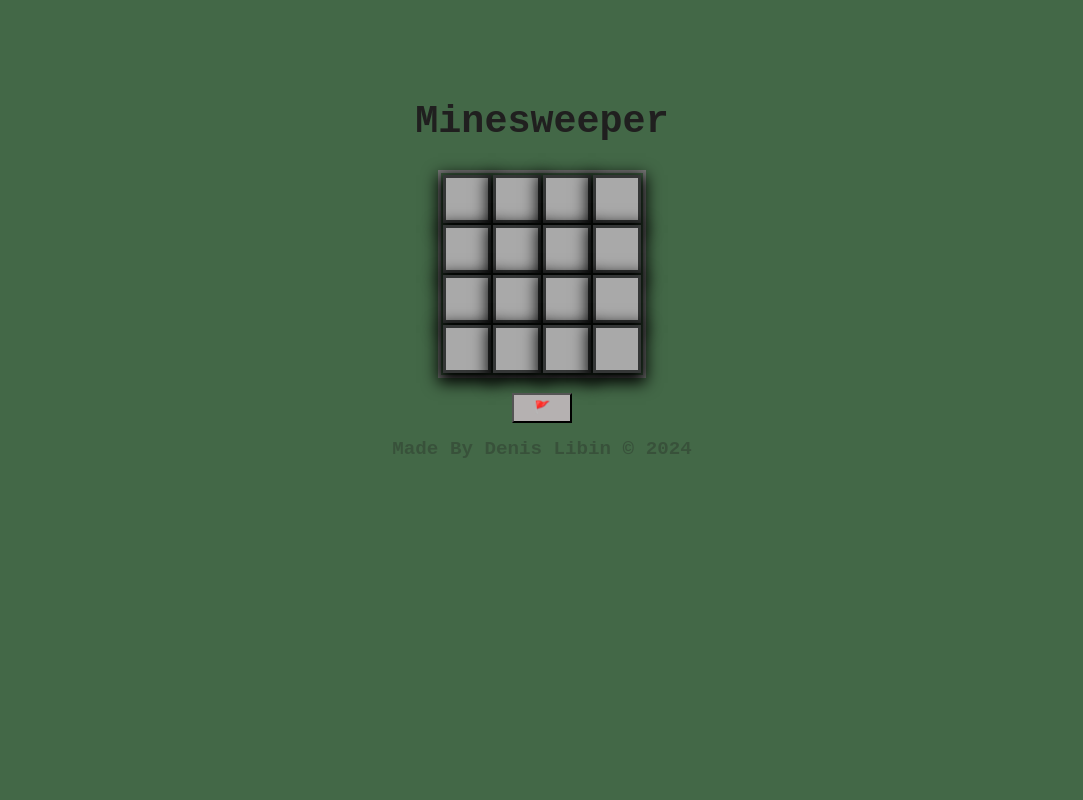
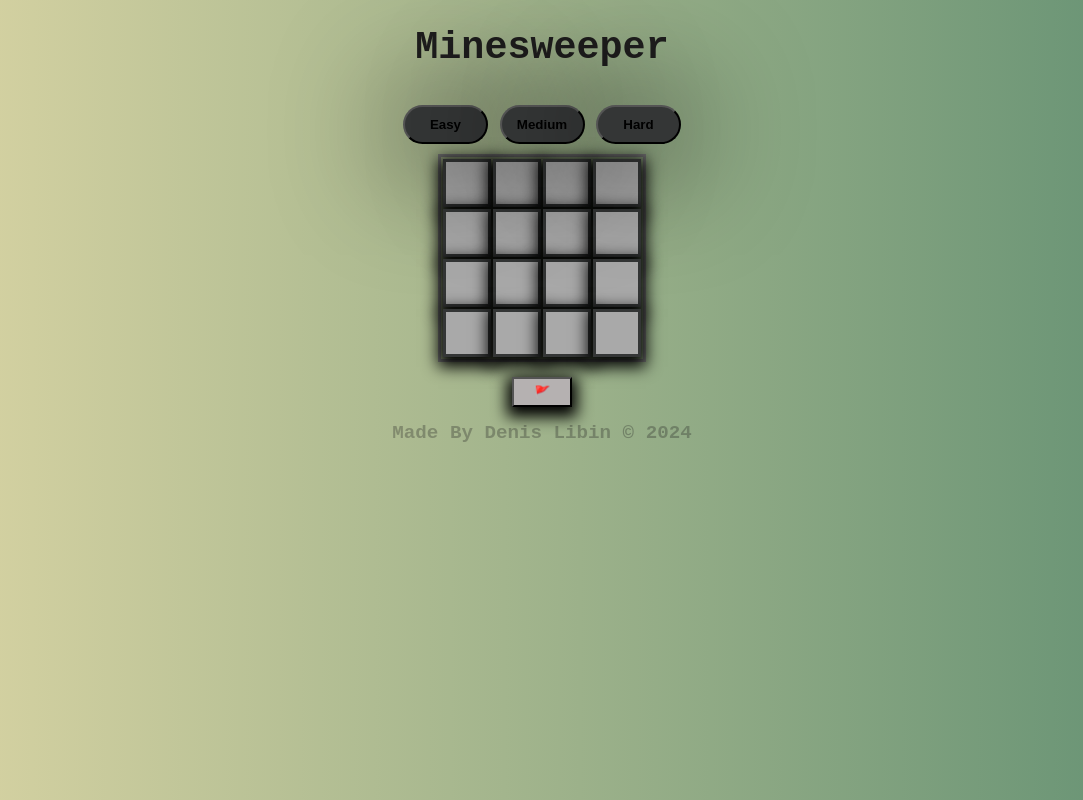
Before and after one commit to Denis-Codes/minesweeper, a plain HTML site: page index.html in a window 1280 px wide. Shown: the whole page, without its empty margins (98-1181 px from the left). Drawn offline with Linux system fonts and the light colour scheme.

Commit message:
Add files via upload
added difficulty levels, code clean up

```diff
--- a/index.html
+++ b/index.html
@@ -1,13 +1,20 @@
 <!DOCTYPE html>
 <html lang="en">
+
 <head>
     <meta charset="UTF-8">
     <meta name="viewport" content="width=device-width, initial-scale=1.0">
     <title>Minesweeper</title>
     <link rel="stylesheet" href="main.css">
 </head>
+
 <body onload="onInit()">
     <h1 title="Enjoy :]">Minesweeper</h1>
+    <div class="difficulty-btn-container">
+        <button class="easy-btn dif-btn " onclick="chooseDifficulty('Easy')">Easy</button>
+        <button class="medium-btn dif-btn" onclick="chooseDifficulty('Medium')">Medium</button>
+        <button class="hard-btn dif-btn" onclick="chooseDifficulty('Hard')">Hard</button>
+    </div>
     <!-- <div class="smiley">🙂</div> -->
     <table class="board"></table>
     <button class="flag-btn" onclick="toggleFlag(this)">🚩</button>
@@ -21,4 +28,5 @@
     <script src="util.js"></script>
     <script src="main.js"></script>
 </body>
+
 </html>
--- a/main.css
+++ b/main.css
@@ -1,10 +1,20 @@
+* {
+    font-weight: bold;
+}
+
 body {
     font-family: 'Courier New', Courier, monospace;
     font-size: larger;
     text-align: center;
-    background-color: rgb(67, 104, 71);
+    /* background-color: rgb(67, 104, 71); */
     color: rgb(32, 31, 31);
-    margin: 100px auto;
+    margin: auto;
+    background: #649173;
+    /* fallback for old browsers */
+    background: -webkit-linear-gradient(to right, #DBD5A4, #649173);
+    /* Chrome 10-25, Safari 5.1-6 */
+    background: linear-gradient(to right, #DBD5A4, #649173);
+    /* W3C, IE 10+/ Edge, Firefox 16+, Chrome 26+, Opera 12+, Safari 7+ */
 
 }
 
@@ -12,6 +22,7 @@ footer {
     font-size: 1em;
     opacity: 30%;
     font-weight: bold;
+
 
 }
 
@@ -23,21 +34,21 @@ footer {
     /* height: 360px; */
     text-align: center;
     font-size: 1.4em;
-    color: rgb(200, 34, 8);
-
+    color: rgb(36, 234, 6);
+    /* box-shadow: 0px 5px 15px 5px #000000 */
 
 }
 
 td {
-    border: solid rgb(52, 54, 54) 3px ;
+    border: solid rgb(52, 54, 54) 3px;
     width: 40px;
     height: 40px;
-    font-weight: bold;
+    font-weight: 500;
     cursor: pointer;
     background-color: darkgrey;
     /* box-shadow:  3px 5px 0px rgba(3,3,3,0.27); */
     box-shadow: 0px 5px 15px 5px #000000
-    /* box-shadow:  0px 5px 12px 16px rgba(0,0,0,0.77) */
+        /* box-shadow:  0px 5px 12px 16px rgba(0,0,0,0.77) */
 }
 
 .flag-btn {
@@ -46,7 +57,7 @@ td {
     height: 30px;
     background-color: rgb(181, 177, 177);
     cursor: pointer;
-
+    box-shadow: 0px 5px 15px 5px #000000
 }
 
 .clicked-flag {
@@ -56,14 +67,14 @@ td {
 
 .modal {
     background-color: rgb(58, 54, 54);
-    border: 5px solid rgb(189, 122, 6);
+    border: 5px solid rgb(152, 150, 147);
     width: 300px;
     padding: 20px;
     position: absolute;
     top: 300px;
     left: calc(50% - 175px);
     box-shadow: 0px 5px 15px 5px #000000;
-    color: rgb(189, 122, 6);
+    color: rgb(135, 133, 129);
 
 }
 
@@ -87,3 +98,13 @@ td {
 .smiley {
     height: 60px;
 }
+
+.dif-btn {
+    background-color: rgb(52, 54, 54);
+    cursor: pointer;
+    margin: 10px auto;
+    padding: 10px;
+    box-shadow: 0px 5px 125px 5px #000000;
+    width: 85px;
+    border-radius: 30px;
+}
--- a/main.js
+++ b/main.js
@@ -7,11 +7,7 @@ var gBoard
 
 var gGame
 
-
-var gLevel = {
-    SIZE: 4,
-    MINES: 2
-}
+var gLevel
 
 var gToggleFlag = false
 
@@ -22,8 +18,13 @@ function onInit() {
         markedCount: 0,
         secsPassed: 0
     }
+    gLevel = {
+        SIZE: 4,
+        MINES: 2
+    }
     gBoard = createBoard()
     renderBoard(gBoard)
+    chooseDifficulty(document.querySelector('.easy-btn'))
     setMinesAtRandom(gBoard)
     setMinesNegsCount(gBoard)
 }
@@ -39,7 +40,36 @@ function createBoard() {
     //HARDCODED MINE POS
     // board[0][0].isMine = true
     // board[2][2].isMine = true
+
     return board
+}
+
+function chooseDifficulty(difficulty) {
+    // const difficulty = el.innerText
+    if (difficulty === 'Easy') {
+        gLevel = {
+            SIZE: 4,
+            MINES: 2
+        }
+    }
+    if (difficulty === 'Medium') {
+        gLevel = {
+            SIZE: 8,
+            MINES: 14
+        }
+    }
+    if (difficulty === 'Hard') {
+        gLevel = {
+            SIZE: 12,
+            MINES: 32
+        }
+    }
+    // restart()
+    gBoard = createBoard()
+    renderBoard(gBoard)
+    setMinesAtRandom(gBoard)
+    setMinesNegsCount(gBoard)
+
 }
 
 function createCell() {
@@ -56,7 +86,6 @@ function renderBoard(board) {
     for (var i = 0; i < board.length; i++) {
         strHTML += '<tr>'
         for (var j = 0; j < board[0].length; j++) {
-
             var cellContent = ''
             var cellClass = ''
             var cellData = 'data-i="' + i + '" data-j="' + j + '"'
@@ -137,15 +166,12 @@ function restart() {
     onInit()
 }
 
-
-
 function onCellClick(elCell, i, j) {
     var currCell = gBoard[i][j]
     if (!currCell.isShown) {
         currCell.isShown = true
         elCell.classList.add('clicked')
         gGame.shownCount++
-
         if (currCell.isMine) {
             elCell.innerText = MINE
             elCell.classList.add('clicked')
@@ -171,18 +197,16 @@ function expandShown(board, elCell, rowIdx, colIdx) {
             if (!currCell.isShown) {
                 currCell.isShown = true
                 gGame.shownCount++
+                var elNeighborCell = document.querySelector(`[data-i="${i}"][data-j="${j}"]`)
                 if (currCell.isMine) {
-                    var elNeighborCell = document.querySelector(`[data-i="${i}"][data-j="${j}"]`)
                     elNeighborCell.innerText = MINE
                     elNeighborCell.style.backgroundColor = 'red'
                     gameOver()
                 } else if (currCell.minesAroundCount === 0) {
-                    var elNeighborCell = document.querySelector(`[data-i="${i}"][data-j="${j}"]`)
                     elNeighborCell.innerText = ''
                     elNeighborCell.classList.add('clicked')
                     expandShown(board, elNeighborCell, i, j)
                 } else {
-                    var elNeighborCell = document.querySelector(`[data-i="${i}"][data-j="${j}"]`)
                     elNeighborCell.innerText = currCell.minesAroundCount
                     elNeighborCell.classList.add('clicked')
                 }
```
Also changed, not shown: util.js (line endings or trailing spaces).
